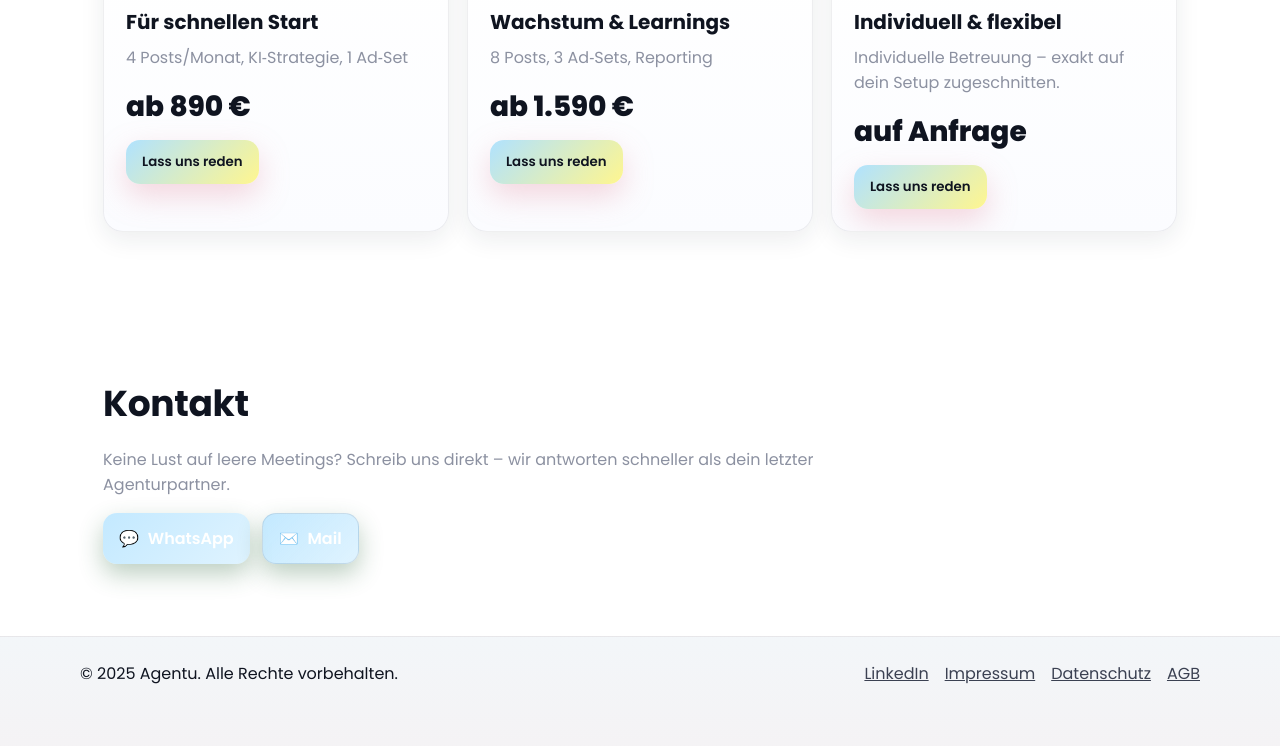
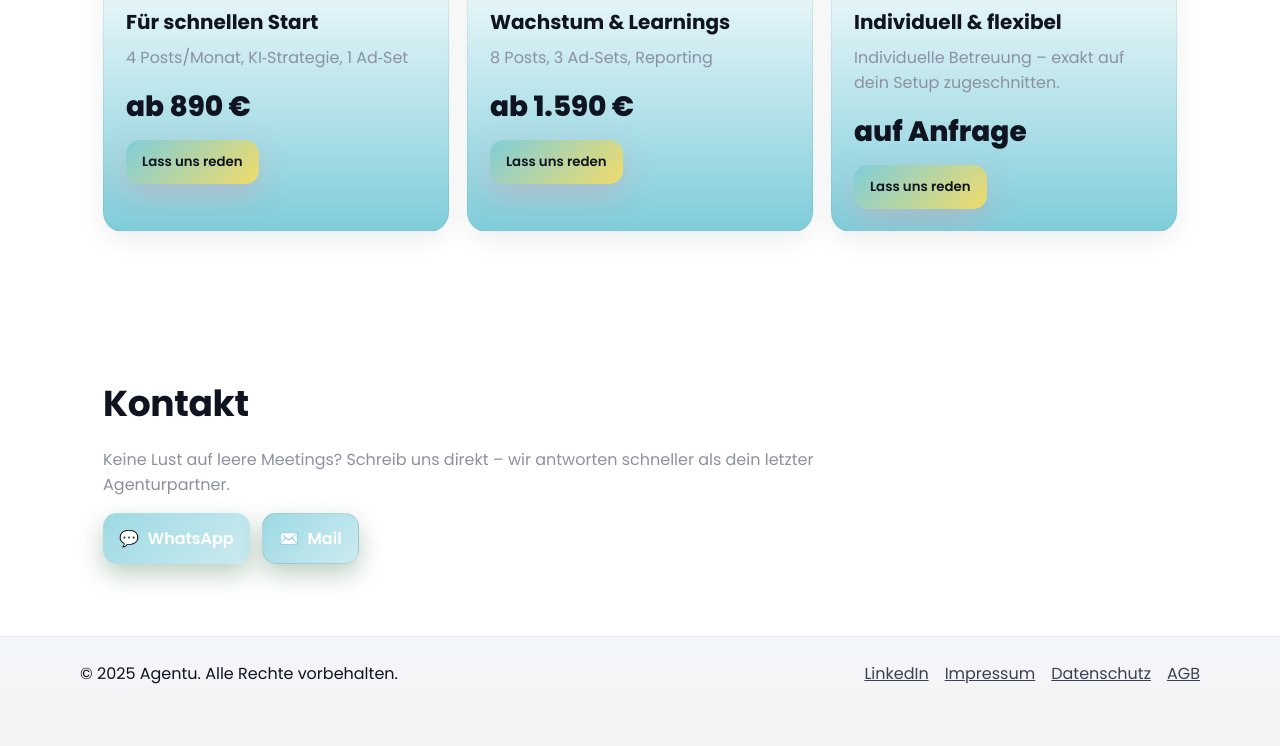
Before and after one commit to FrechFuchs777/AgentuHell, a plain HTML site: page index.html in a window 1280 px wide. Shown: the part 1862-2608 px from the top of the page. Drawn offline with Linux system fonts and the light colour scheme.

Commit message:
Update index.html

```diff
--- a/index.html
+++ b/index.html
@@ -11,20 +11,20 @@
 <link href="https://fonts.googleapis.com/css2?family=Poppins:wght@300;400;500;600;700;800;900&amp;display=swap" rel="stylesheet"/>
 <style>
     :root{
-      --brand-1:#B0E2FF; /* aus Bild 22:09:41 (helles Blau) */
-      --brand-2:#FFF68F;
-      --rose:#B0E2FF;
-      --teal:#B0E2FF;
-      --mustard:#FFF68F;
-      --forest:#B0E2FF;
-      --brick:#FFF68F;
-      --burgundy:#B0E2FF;
+      --brand-1:#7FCDDA; /* aus Bild 22:09:41 (helles Blau) */
+      --brand-2:#F0DC69;
+      --rose:#7FCDDA;
+      --teal:#7FCDDA;
+      --mustard:#F0DC69;
+      --forest:#7FCDDA;
+      --brick:#F0DC69;
+      --burgundy:#7FCDDA;
       --cream:#ffffff;
       --bg-accent:#FFFFFF;
-      --soft:#F2FAFF; /* aus Bild 22:09:30 (Lavendel-Grau) */
+      --soft:#7FCDDA; /* aus Bild 22:09:30 (Lavendel-Grau) */
       --ink:#0f1420;
       --ink-soft:#3b4152;
-      --bg:#F9FDFF;
+      --bg:#7FCDDA;
       --white:#ffffff;
       --muted:#8c91a1;
       --shadow: 0 8px 24px rgba(31,36,48,.08);
@@ -35,7 +35,7 @@
     }
     *{box-sizing:border-box}
     html{scroll-behavior:smooth}
-    body{margin:0; font-family:"Poppins", system-ui, -apple-system, Segoe UI, Roboto, Helvetica, Arial, "Apple Color Emoji","Segoe UI Emoji"; color:var(--ink); background: radial-gradient(60% 50% at -10% -10%, rgba(176,226,255,0.45), transparent 60%), radial-gradient(50% 50% at 110% 0%, rgba(255,246,143,0.45), transparent 60%), linear-gradient(180deg, #ffffff 0%, #fafdff 100%); background-attachment: fixed; position:relative; }
+    body{margin:0; font-family:"Poppins", system-ui, -apple-system, Segoe UI, Roboto, Helvetica, Arial, "Apple Color Emoji","Segoe UI Emoji"; color:var(--ink); background: radial-gradient(60% 50% at -10% -10%, rgba(176,226,255,0.45), transparent 60%), radial-gradient(50% 50% at 110% 0%, rgba(255,246,143,0.45), transparent 60%), linear-gradient(180deg, #ffffff 0%, #7FCDDA 100%); background-attachment: fixed; position:relative; }
       margin:0;
       font-family:"Poppins", system-ui, -apple-system, Segoe UI, Roboto, Helvetica, Arial, "Apple Color Emoji","Segoe UI Emoji";
       color:var(--ink);
@@ -142,7 +142,7 @@
     .muted{color:var(--muted)}
     .features{display:grid; grid-template-columns: repeat(3, 1fr); gap:20px; margin-top:22px}
     .feature{
-      background:linear-gradient(180deg, #fff, #fbfcff);
+      background:linear-gradient(180deg, #fff, #7FCDDA);
       border:1px solid rgba(31,36,48,.06);
       border-radius: var(--radius); padding:20px; box-shadow: var(--shadow);
       transition: transform .2s ease, box-shadow .2s ease;
@@ -218,7 +218,7 @@
     .pricing{display:grid; grid-template-columns: repeat(3, 1fr); gap:18px; margin-top:20px}
     .price{
       position:relative; padding:22px; border-radius:20px;
-      background:linear-gradient(180deg, #fff, #fbfcff);
+      background:linear-gradient(180deg, #fff, #7FCDDA);
       border:1px solid rgba(31,36,48,.07); box-shadow: var(--shadow);
       overflow:hidden; isolation:isolate;
       transition: transform .2s ease, box-shadow .2s ease;
@@ -457,9 +457,9 @@ e to ~1cm height band and keep it crisp */
 </style>
 <style id="theme-overrides">
   :root{
-    --bg-lilac-1:#FFFFFF; --bg-lilac-2:#EAF8FF; --bg-lilac-3:#D6F0FF;
-    --card-orange-1:#FFFDEA; --card-orange-2:#FFFAD1; --card-orange-3:#FFF68F;
-    --field-orange-1:#FFFFFB; --field-orange-2:#FFFDEA; --field-orange-3:#FFF1CC;
+    --bg-lilac-1:#FFFFFF; --bg-lilac-2:#7FCDDA; --bg-lilac-3:#7FCDDA;
+    --card-orange-1:#F0DC69; --card-orange-2:#F0DC69; --card-orange-3:#F0DC69;
+    --field-orange-1:#FFFFFB; --field-orange-2:#F0DC69; --field-orange-3:#F0DC69;
   }
   body{
     background: linear-gradient(180deg, var(--bg-lilac-1) 0%, var(--bg-lilac-2) 55%, var(--bg-lilac-3) 100%) !important;
```
